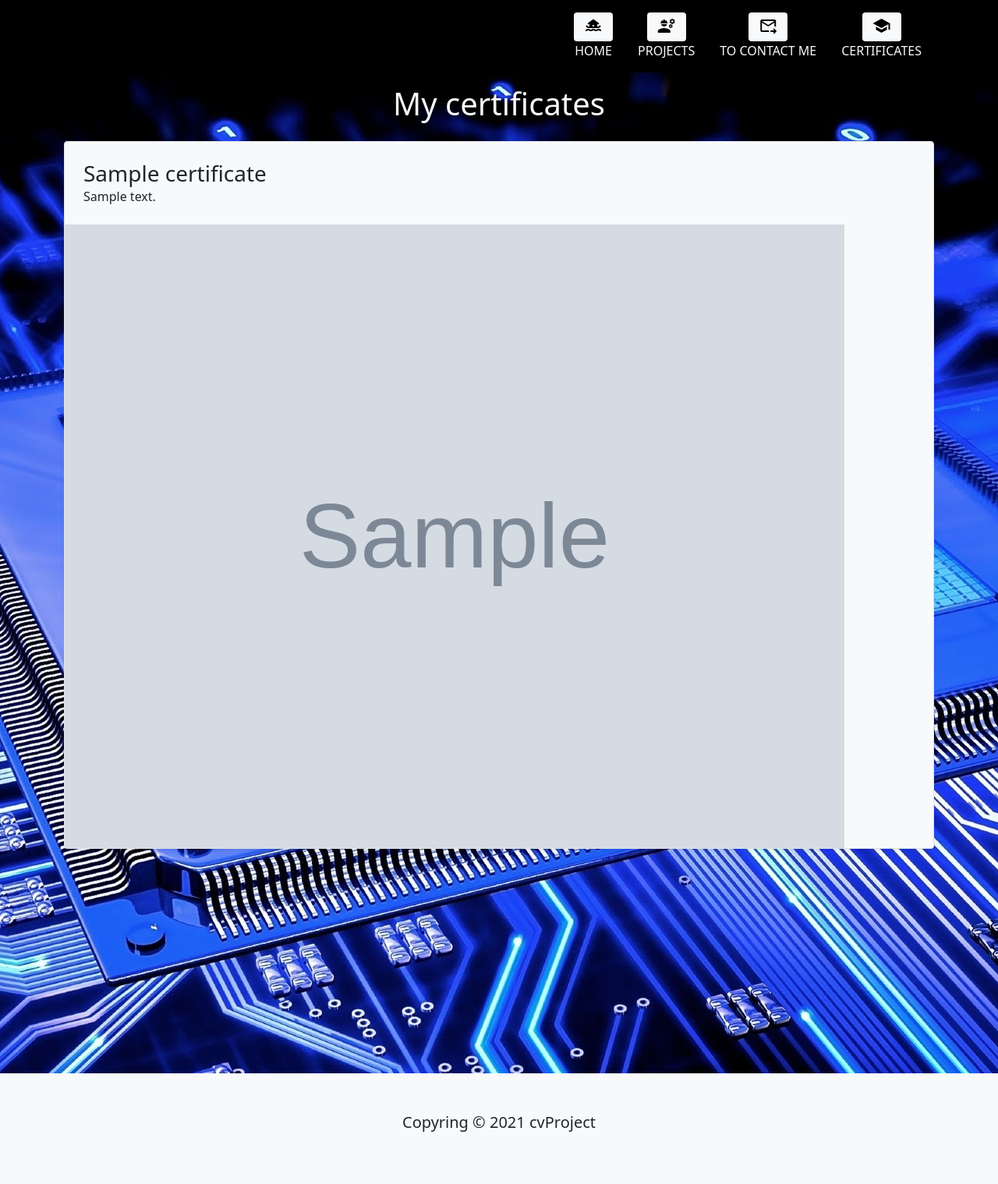
After one commit to rqwear/cvProject, a Django app: page /certificates/ in a window 1280 px wide. The commit adds this page. Shown: the whole page at 78% size. Run offline with Django 3.2, Linux system fonts and the light colour scheme; tables that the repository leaves empty hold one stand-in row (values such as "Sample post"); grey boxes marked "Sample" are stand-in pictures.

Commit message:
certificates page add

```diff
--- a/cv/admin.py
+++ b/cv/admin.py
@@ -1,8 +1,9 @@
 from django.contrib import admin
-from .models import Category, Project, Cv, My_mail
+from .models import Category, Project, Cv, My_mail, Certificate
 
 # Register your models here.
 admin.site.register(Category)
 admin.site.register(Project)
 admin.site.register(Cv)
 admin.site.register(My_mail)
+admin.site.register(Certificate)
--- a/cv/models.py
+++ b/cv/models.py
@@ -6,6 +6,7 @@ from django.urls import reverse
 
 
 class Category(models.Model):
+    """Category for your projects"""
     name = models.CharField(max_length=250)
     slug = models.SlugField(max_length=250, unique=True)
     description = models.TextField(blank=True)
@@ -20,6 +21,7 @@ class Category(models.Model):
 
 
 class Project(models.Model):
+    """Projects on github"""
     name = models.CharField(max_length=250)
     slug = models.SlugField(max_length=250, unique=True)
     description = models.TextField(blank=True)
@@ -40,6 +42,7 @@ class Project(models.Model):
 
 
 class Cv(models.Model):
+    """Your Cv's"""
     title_name = models.CharField(max_length=250)
     slug = models.SlugField(max_length=250, unique=True)
     cv_text = models.TextField(blank=True)
@@ -59,6 +62,7 @@ class Cv(models.Model):
 
 
 class My_mail(models.Model):
+    """Your data for connect"""
     mail = models.EmailField(blank=True)
     slug = models.SlugField(max_length=100, unique=True)
     tel = models.TextField(max_length=200, blank=True)
@@ -72,3 +76,19 @@ class My_mail(models.Model):
         ordering = ('mail',)
         verbose_name = 'My_mail'
         verbose_name_plural = 'My_mails'
+
+class Certificate(models.Model):
+    """Certificates"""
+    name = models.CharField(max_length=250)
+    slug = models.SlugField(max_length=250, unique=True)
+    description = models.TextField(blank=True)
+    image = models.ImageField(upload_to='certificates', blank=True)
+    page = models.CharField(max_length=250, blank=True)
+
+    class Meta:
+        ordering = ('name',)
+        verbose_name = 'certificate'
+        verbose_name_plural = 'certificates'
+
+    def __str__(self):
+        return self.name
--- /dev/null
+++ b/cv/templates/certificates.html
@@ -0,0 +1,34 @@
+{%  extends 'base.html' %}
+{% load static %}
+{% block title %}
+    Certificates
+{% endblock %}
+
+
+{% block content %}
+    <div class="container  text-center mt-3 text-light">
+        <h1>My certificates</h1>
+    </div>
+    {% for certificate in certificates %}
+
+    <div class="container mt-4">
+        <div class="col-md-auto">
+      <div class="row g-0 border rounded overflow-hidden flex-md-row mb-4 shadow-sm h-md-250 position-relative bg-light">
+        <div class="col p-4 d-flex flex-column position-static ">
+          <h3 class="mb-0">{{ certificate.name }}</h3>
+          <p class="card-text mb-auto">{{ certificate.description|truncatewords:50 }}</p>
+        </div>
+            {% if certificate.image %}
+                <a href="{{ certificate.page }}"><img class="img-top" src="{{ certificate.image.url }}" alt=" " height="800" width="1000" ></a>
+            {% else %}
+        <p class="fnt-weight-bold mb-0">
+            <a href="#"></a>
+            {% endif %}
+
+      </div>
+    </div>
+    </div>
+    {% endfor %}
+</div>
+
+{% endblock %}
--- a/cv/templates/navbar.html
+++ b/cv/templates/navbar.html
@@ -36,6 +36,16 @@
               </a>
                  </div>
             </li>
+              <li>
+                 <div class="text-center">
+              <a href="{% url 'certificates' %}" class="nav-link text-light text-uppercase font-weight-bold">
+               <button class="navbar-toggler bg-light" type="button" data-bs-toggle="collapse" data-bs-target="#navbar">
+                   <span class="material-icons">school</span></button>
+                  <br>
+                Certificates
+              </a>
+                 </div>
+            </li>
           </ul>
         </div>
       </div>
--- a/cv/urls.py
+++ b/cv/urls.py
@@ -7,5 +7,6 @@ urlpatterns = [
     path('home/', views.home, name='home'),
     path('projects/', views.projects, name='projects'),
     path('feedback/', views.feedback, name='feedback'),
+    path('certificates/', views.certificates, name='certificates'),
     path('projects/<slug:category_slug>/<slug:project_slug>', views.project_detail, name='project_detail'),
 ]
--- a/cv/views.py
+++ b/cv/views.py
@@ -1,6 +1,6 @@
 from django.shortcuts import render, redirect
 
-from .models import Project, Cv, My_mail
+from .models import Project, Cv, My_mail, Certificate
 
 
 # Create your views here.
@@ -38,3 +38,11 @@ def project_detail(request, category_slug, project_slug):
     except Exception as e:
         raise e
     return render(request, 'project_detail.html', {'project': project})
+
+
+def certificates(request):
+    try:
+        certificates = Certificate.objects.all()
+    except Exception as e:
+        raise e
+    return render(request, 'certificates.html', {'certificates': certificates})
```
